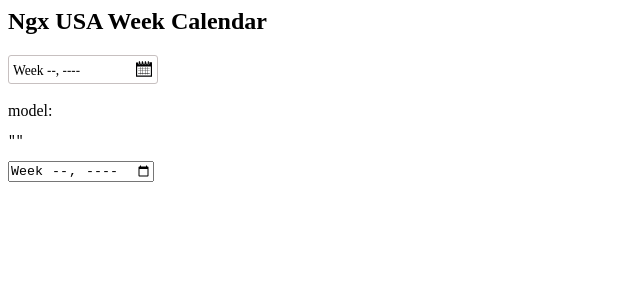
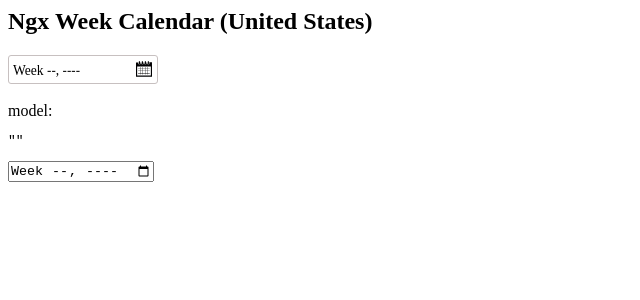
Before and after one commit to huymach91/ngx-usa-week-calendar, an Angular app: page / in a window 1280 px wide. Shown: the top 300 px of the page, without its empty margins (0-640 px from the left). Built offline with nearby package versions, Linux system fonts and the light colour scheme.

Commit message:
1 file modified

```diff
--- a/src/app/app.component.html
+++ b/src/app/app.component.html
@@ -1,4 +1,4 @@
-<h2>Ngx USA Week Calendar</h2>
+<h2>Ngx Week Calendar (United States)</h2>
 <div class="width-150">
   <usa-week-calendar
     name="week-calendar"
```
